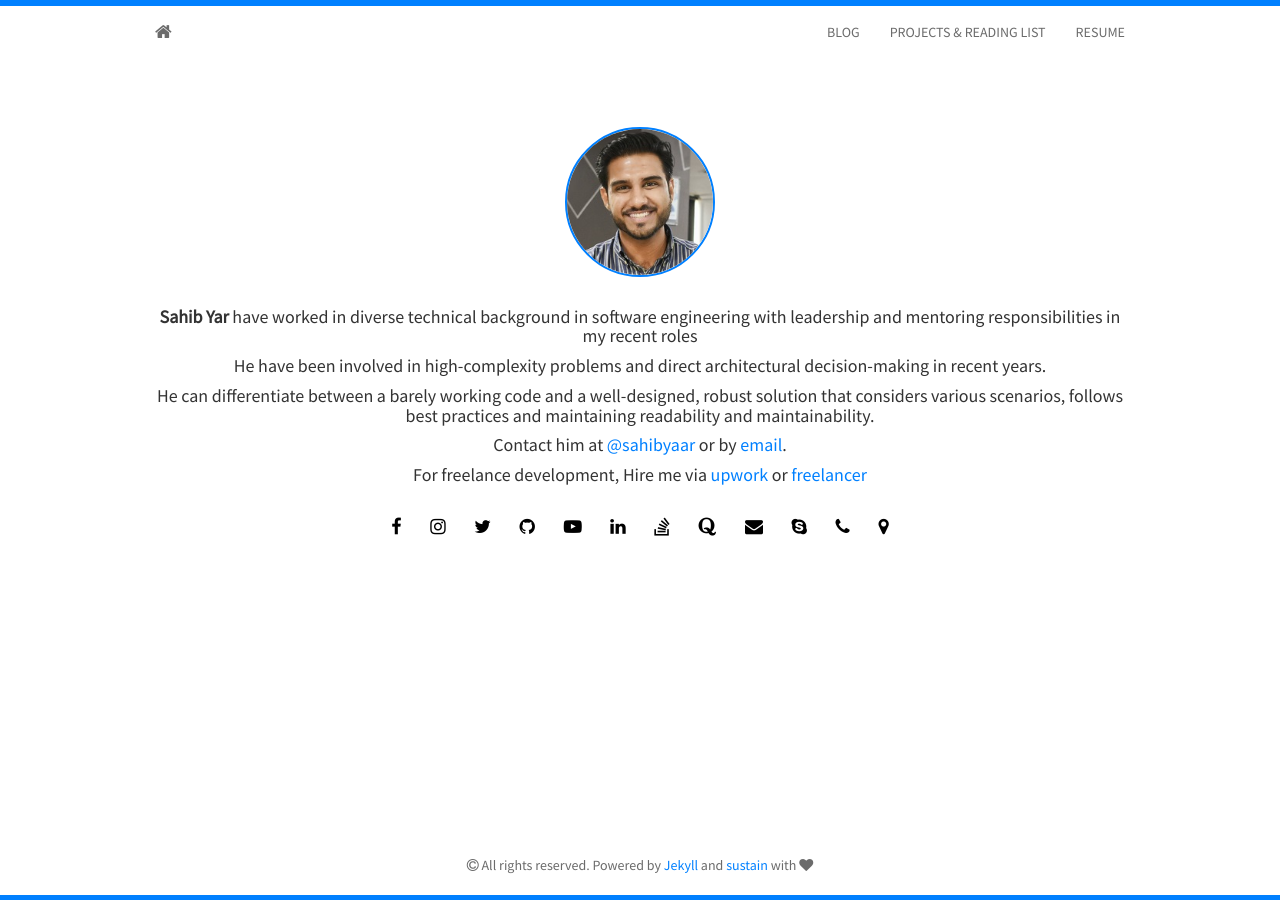
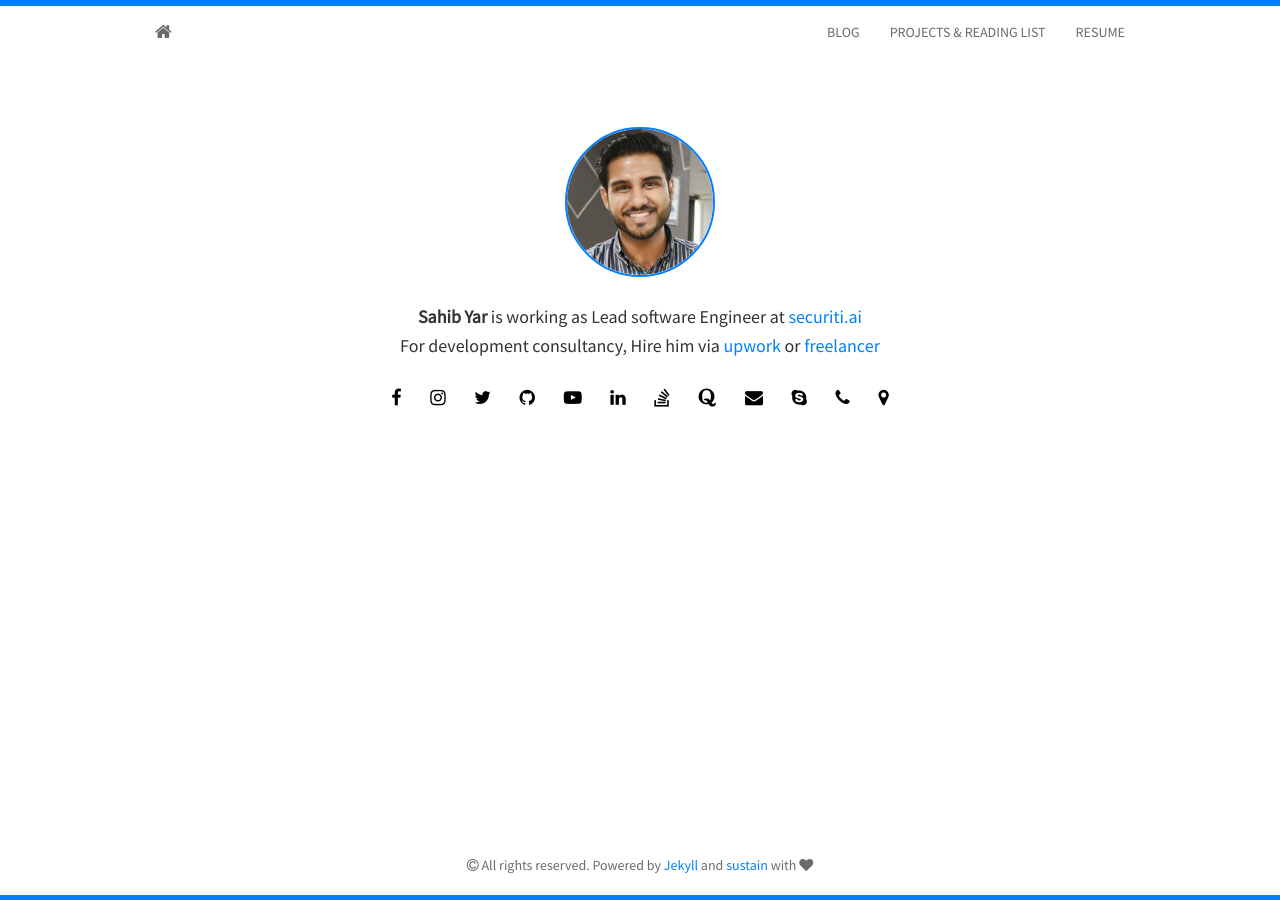
Before and after one commit to SahibYar/SahibYar.github.io, a Jekyll site: the page built from index.html, in a window 1280 px wide. Built offline with Jekyll 4.4.1, drawn with Linux system fonts in a browser that asks for light colours; nearby versions of some CDN libraries; the list of posts is cut into pages by our own code.

Commit message:
Update index.html

```diff
--- a/index.html
+++ b/index.html
@@ -7,11 +7,8 @@ layout: home
 	  <div class="avatar">
 		<img class="img-circle me" src="{{ site.baseurl }}static/img/{{ site.avatar }}" alt="Responsive image">
 	  </div>
-	  <h4><strong>{{ site.author }}</strong> have worked in diverse technical background in software engineering with leadership and mentoring responsibilities in my recent roles</h4>
-	  <h4>He have been involved in high-complexity problems and direct architectural decision-making in recent years.</h4>
-	  <h4>He can differentiate between a barely working code and a well-designed, robust solution that considers various scenarios, follows best practices and maintaining readability and maintainability.</h4>
-	  <h4>Contact him at <a href="http://twitter.com/{{ site.twitter }}">@{{ site.twitter }}</a> or by <a href="mailto:{{ site.email }}">email</a>.</h4>
-	  <h4>For freelance development, Hire me via <a href="https://www.upwork.com/freelancers/~019cd7118fb1ad1c71"> upwork</a> or <a href="https://www.freelancer.co.za/u/sahibyar"> freelancer</a></h4>
+	  <h4><strong>{{ site.author }}</strong> is working as Lead software Engineer at <a href="https://securiti.ai/"> securiti.ai</a>
+	  <h4>For development consultancy, Hire him via <a href="https://www.upwork.com/freelancers/~019cd7118fb1ad1c71"> upwork</a> or <a href="https://www.freelancer.co.za/u/sahibyar"> freelancer</a></h4>
 		{% include social.html %}
 	</div>
 </section>
```
